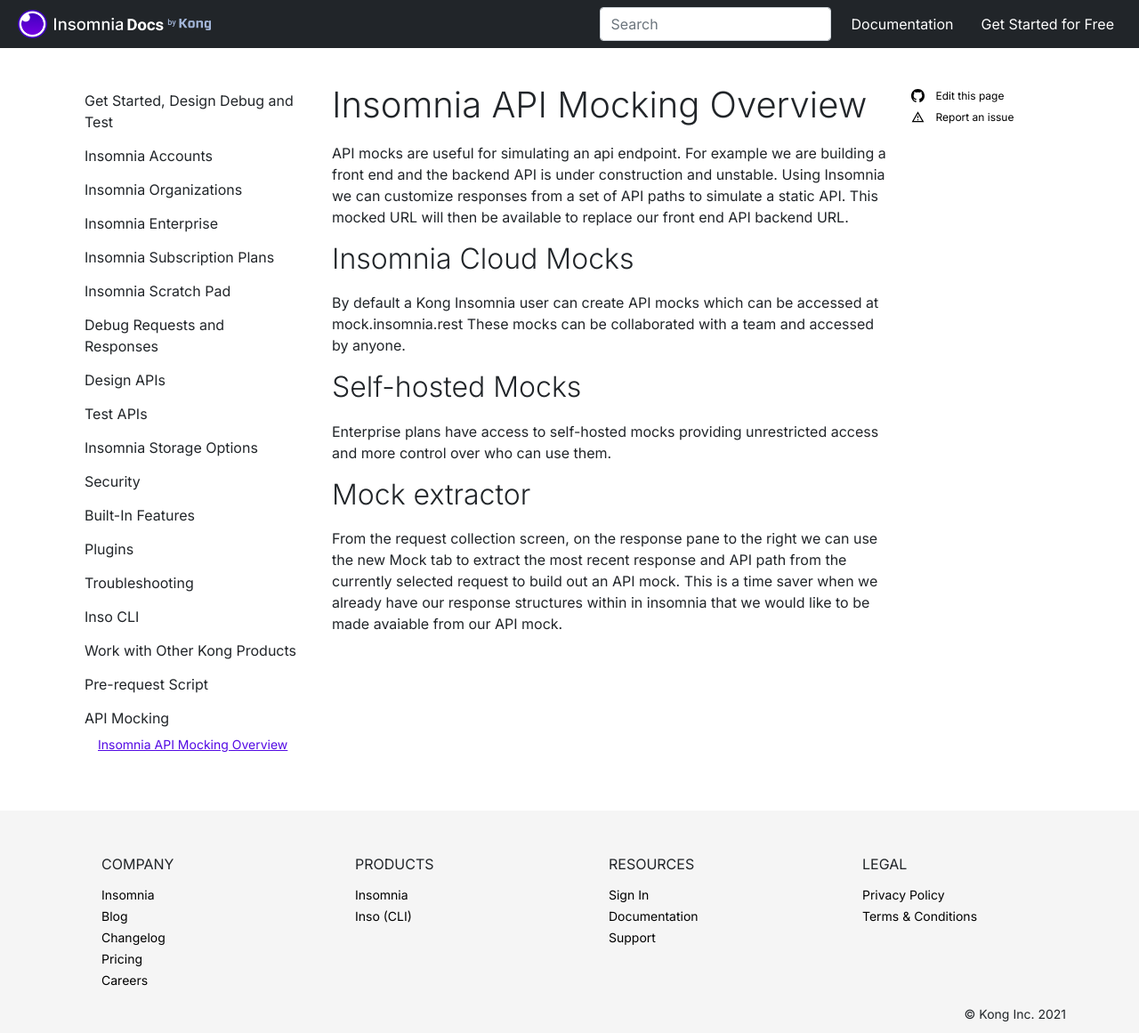
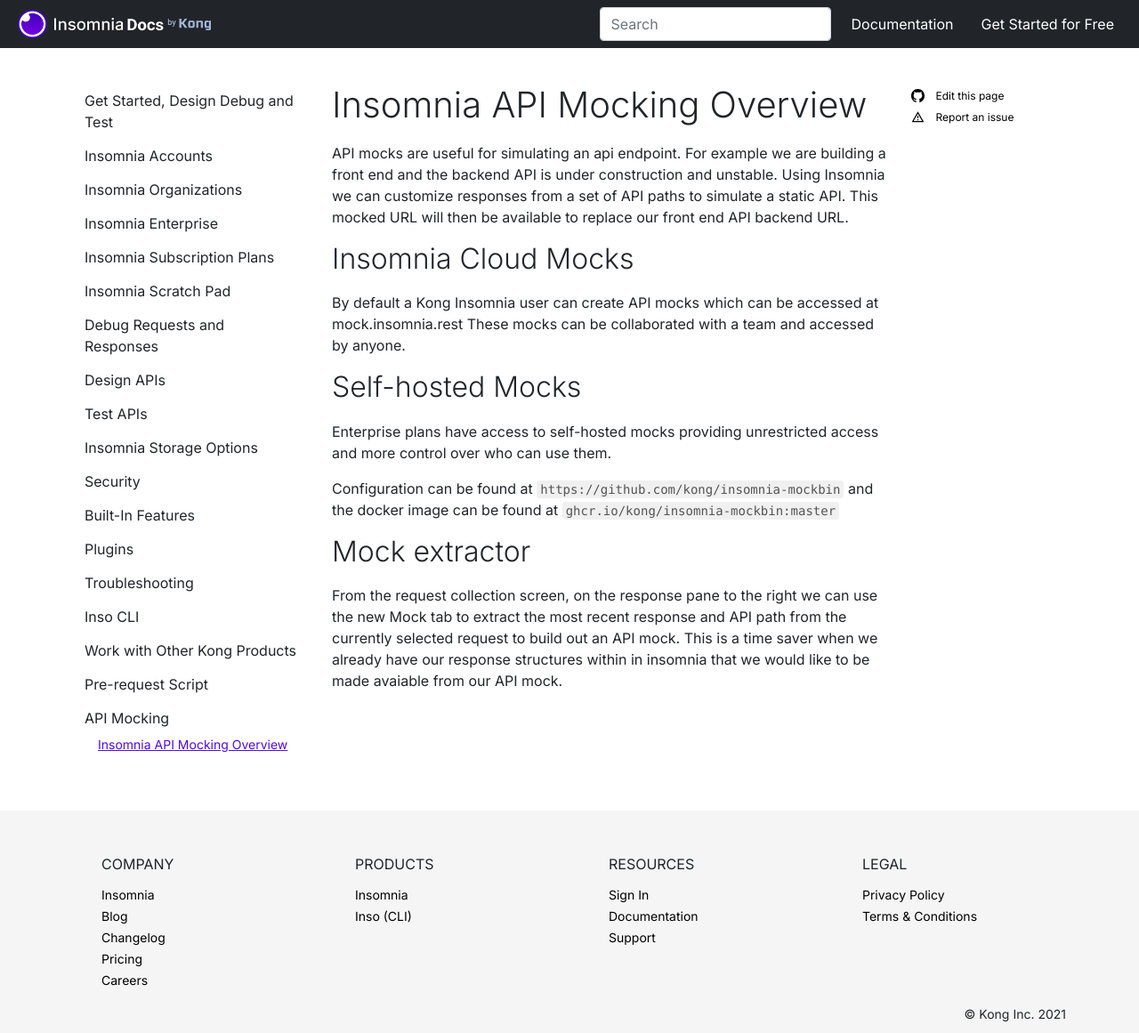
Before and after one commit to Kong/insomnia-docs, a Jekyll site: the page built from docs/insomnia/api-mocking.md, in a window 1280 px wide and 1161 px high. Shown: the whole window at 89% size. Built offline with Jekyll 4.4.1, drawn with Linux system fonts in a browser that asks for light colours; comment, search, counter and statistics services are not loaded.

Commit message:
add config instructions

```diff
--- a/docs/insomnia/api-mocking.md
+++ b/docs/insomnia/api-mocking.md
@@ -16,6 +16,8 @@
 
 Enterprise plans have access to self-hosted mocks providing unrestricted access and more control over who can use them.
 
+Configuration can be found at `https://github.com/kong/insomnia-mockbin` and the docker image can be found at `ghcr.io/kong/insomnia-mockbin:master`
+
 ## Mock extractor
 
 From the request collection screen, on the response pane to the right we can use the new Mock tab to extract the most recent response and API path from the currently selected request to build out an API mock. This is a time saver when we already have our response structures within in insomnia that we would like to be made avaiable from our API mock.
```
